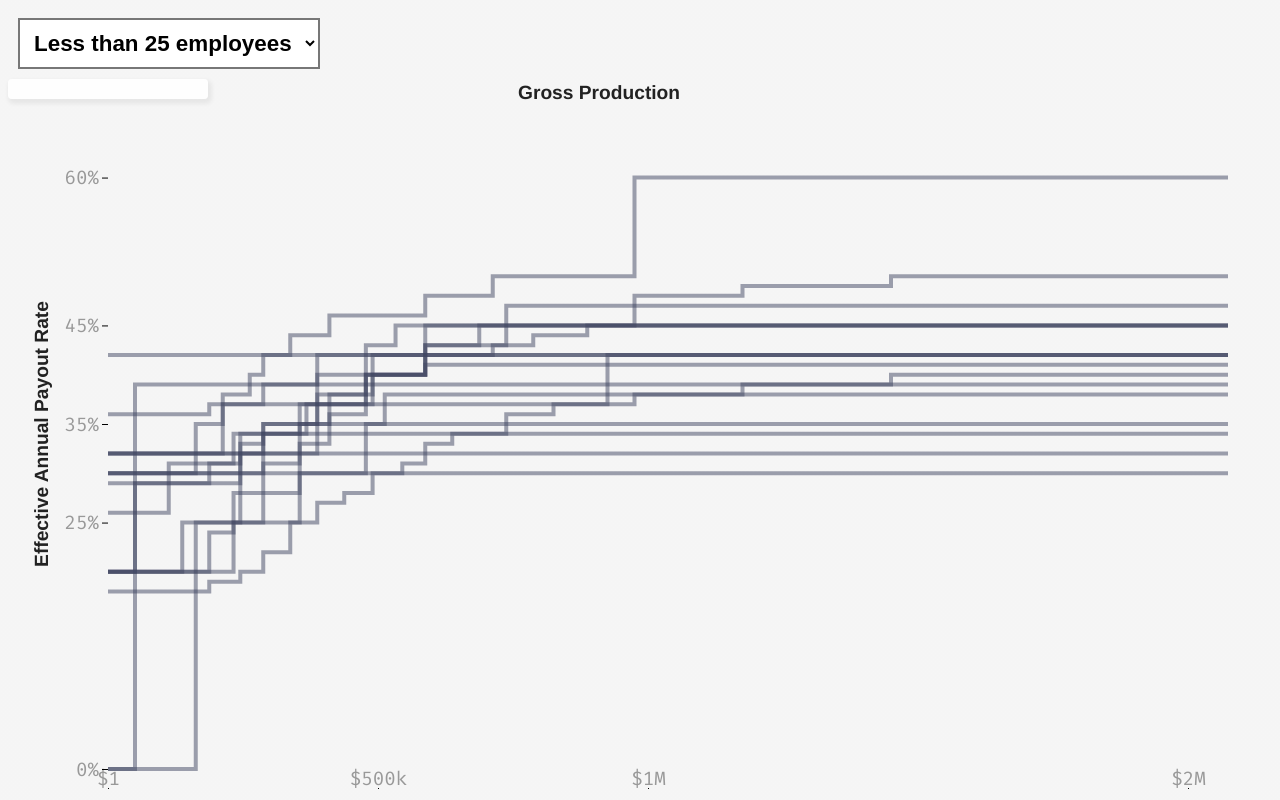
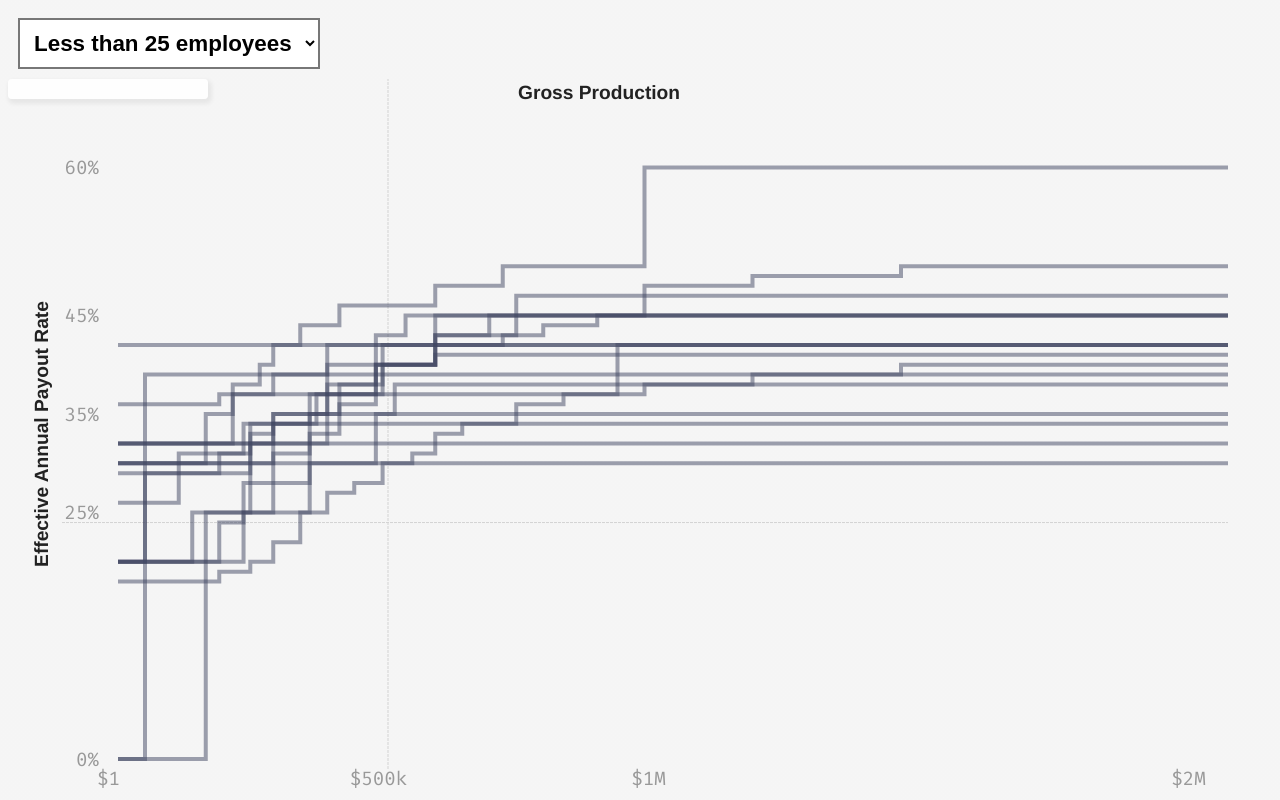
Before and after one commit to benmatheson/advisorComp, a plain HTML site: page index.html in a window 1280 px wide. Drawn offline with Linux system fonts and the light colour scheme.

Commit message:
guideline

```diff
--- a/css/main.css
+++ b/css/main.css
@@ -309,12 +309,19 @@ font-size: 1.2rem;
 }
 
 
+
+.tick line {
+    stroke: none
+
+
+    }
+
 .axisLabelClass {
 
 /* font-style: italic; */
 fill: #222;
 /* font-family: "Fira Mono", monospace; */
-font-family: Helvetica, sans-serif;
+font-family: Helvetica, Arial, sans-serif;
 font-size: 1.2rem;
 font-weight: 600;
 
--- a/js/main.js
+++ b/js/main.js
@@ -157,23 +157,25 @@ const axisLeft = d3.axisLeft(lineScaleY).tickValues([0,.25,.35, .45, .6]).tickFo
 //     .attr("stroke-dasharray", "3 1")
 //     .attr("stroke-width", 1)
 
-    // lineSvg.append('line')
-    // .attr("x1", lineScaleX(100000))
-    // .attr("x2", lineScaleX(3000000))
-    // .attr("y1", lineScaleY(.1))
-    // .attr("y2", lineScaleY(.1))
-    // .attr('stroke', "salmon")
-    // .attr("stroke-dasharray", "3 1")
-    // .attr("stroke-width", 2)
+    lineSvg.append('line')
+    .attr("x1", lineScaleX(500000))
+    .attr("x2", lineScaleX(500000))
+    .attr("y1", lineScaleY(.0))
+    .attr("y2", lineScaleY(1))
+    .attr('stroke', "lightgray")
+    .attr("stroke-dasharray", "3 1")
+    .attr("stroke-width", 1)
+    .attr("transform", "translate (110,0)")
 
-    // lineSvg.append('line')
-    // .attr("x1", lineScaleX(0))
-    // .attr("x2", lineScaleX(3000000))
-    // .attr("y1", lineScaleY(.25))
-    // .attr("y2", lineScaleY(.25))
-    // .attr('stroke', "salmon")
-    // .attr("stroke-dasharray", "3 1")
-    // .attr("stroke-width", 2)
+
+    lineSvg.append('line')
+    .attr("x1", lineScaleX(100000))
+    .attr("x2", lineScaleX(3000000))
+    .attr("y1", lineScaleY(.25))
+    .attr("y2", lineScaleY(.25))
+    .attr('stroke', "lightgray")
+    .attr("stroke-dasharray", "3 1")
+    .attr("stroke-width", 1)
 
     lineSvg.append('line')
     .attr("id", "hoverLine")
@@ -239,7 +241,7 @@ lineSvg.append('g')
 
         const leftAxis =
     lineSvg.append('g')
-    .attr("transform", "translate(100,0)")
+    .attr("transform", "translate(100,-10)")
     .attr('class', "axisClass")
         .call(axisLeft)
 
@@ -267,7 +269,7 @@ unqFirms.forEach(function (firm, index){
     // .attr("id", q=>`_${firm}`)
     // .attr("position", q=>`_${firm.Role}`)
 
-    .attr("transform", "translate (100,0)")
+    .attr("transform", "translate (110,-10)")
             //   .transition()
             //   .delay(100*index)
             //   .duration(200)
@@ -279,7 +281,7 @@ unqFirms.forEach(function (firm, index){
               .attr("d", lineGenerator)
               .attr("class", "lineClear")
               .attr("id", q=>`_clear${firm.replace(" ","").replace(" ","")}`)
-              .attr("transform", "translate(100,0)")
+              .attr("transform", "translate(110,-10)")
 
 
 
```
